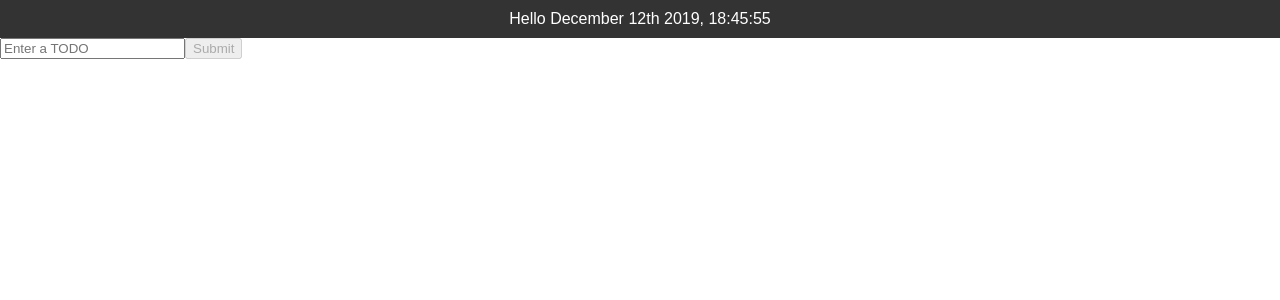
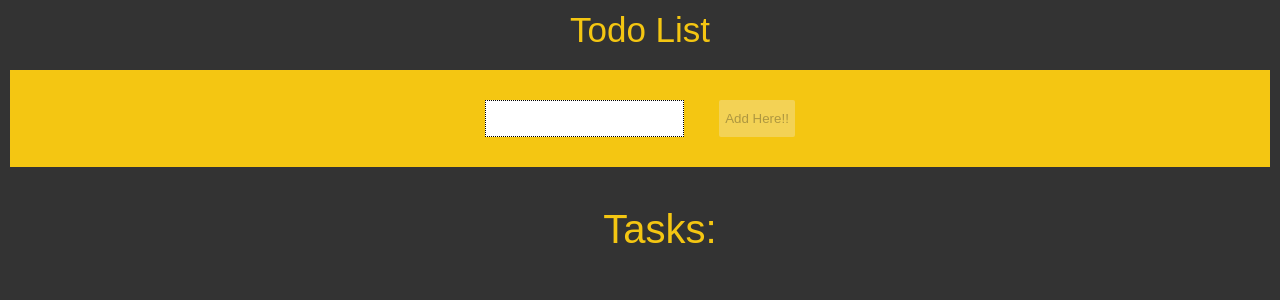
Before and after one commit to dawoodali16/reactapp, a React (Create React App) app: page / in a window 1280 px wide. Shown: the top 300 px of the page. Built offline with nearby package versions, Linux system fonts and the light colour scheme.

Commit message:
todo project is almost completed

```diff
--- a/src/App.css
+++ b/src/App.css
@@ -6,41 +6,61 @@
 body {
   margin: 0;
   font-family: Arial, Helvetica, sans-serif;
-}
-
-.topnav {
-  overflow: hidden;
-  background-color: #333;
-}
-
-.topnav a {
-  float: left;
-  display: block;
-  color: #f2f2f2;
-  text-align: center;
-  padding: 14px 16px;
-  text-decoration: none;
-}
-
-.topnav a:hover {
-  background-color: #ddd;
-  color: black;
-}
-
-.content {
-  background-color: #ddd;
-  padding: 10px;
-  /* height: 200px; Should be removed. Only for demonstration */
-}
-
-.footer {
-  background-color: #f1f1f1;
-  padding: 10px;
+  background: #333;
 }
 
 header {
   padding: 10px;
   background: #333;
-  color: #fff;
+  color: #f4c612;
+  text-align: center;
+  font-size: 35px;
+}
+form {
+  display: flex;
+  justify-content: center;
+  color: #f4c612;
+  font-size: 20px;
+  padding: 30px;
+  background: #f4c612;
+  margin: 10px;
+}
+form input {
+  padding: 10px;
+  margin-right: 5px;
+  border: 1px dotted black;
+  width: px;
+}
+form input:hover {
+  background-color: #333;
+  color: #f4c612;
+}
+form button {
+  border-style: none;
+  border-radius: 2px;
+  margin-left: 30px;
+  outline: none;
+}
+form button:hover {
+  background: #333;
+  color: #f4c612;
+}
+
+ul li {
+  display: flex;
+  justify-content: center;
+  flex-direction: row;
+  flex-wrap: nowrap;
+  margin: 15px;
+  color: #f4c612;
+  font-size: 25px;
+}
+ul p {
+  font-size: 40px;
+  color: #f4c612;
   text-align: center;
 }
+ul li button {
+  padding: 10px;
+  margin: 10px;
+}
--- a/src/App.js
+++ b/src/App.js
@@ -3,63 +3,54 @@ import moment from 'moment';
 import './App.css';
 import Header from './Header';
 import List from './List';
-
+import Footer from './Footer';
 class App extends Component {
   state = {
     list: [],
     field: ''
   };
-
-  changeField = e => {
+  onChange = e => {
     this.setState({ field: e.target.value });
   };
   submit = e => {
     e.preventDefault();
     const val = { title: this.state.field, isCompleted: false };
     this.setState({
-      field: '',
-      list: [...this.state.list, val]
+      list: [...this.state.list, val],
+      field: '  '
     });
   };
-
-  doneHandler = index => {
-    const list = this.state.list;
-    const mapResult = list.map((val, ind) => {
-      if (ind === index) {
-        val.isCompleted = !val.isCompleted;
-      }
-      return val;
-    });
-    this.setState({ list: mapResult });
-  };
-
-  removeHandler = index => {
+  delHandler = ind => {
     const list = [...this.state.list];
-    list.splice(index, 1);
+    list.splice(ind, 1);
     this.setState({ list });
   };
-
+  doneHandler = ind => {
+    const list = this.state.list;
+    const result = list.map((v, index) => {
+      if (ind === index) {
+        v.isCompleted = !v.isCompleted;
+        console.log('val ', v);
+      }
+      return v;
+    });
+    this.setState({ list: result });
+  };
   render() {
     const { list, field } = this.state;
-
     return (
       <div>
-        <Header name={moment().format('MMMM Do YYYY, HH:mm:ss')} />
+        <Header />
         <form onSubmit={this.submit}>
-          <input
-            type="text"
-            value={field}
-            onChange={this.changeField}
-            placeholder="Enter a TODO"
-          />
-          <button disabled={field ? false : true}>Submit </button>
+          <input type="text" onChange={this.onChange} value={field} />
+          <button disabled={field ? false : true}>Add Here!!</button>
         </form>
-        <ul></ul>
         <List
           list={list}
           doneHandler={this.doneHandler}
-          removeHandler={this.removeHandler}
+          delHandler={this.delHandler}
         />
+        <Footer name={moment().format('MMMM Do YYYY, h:mm:ss a')} />
       </div>
     );
   }
--- a/src/Footer.jsx
+++ b/src/Footer.jsx
@@ -1,24 +1,8 @@
 import React, { Component } from 'react';
 
 class Footer extends Component {
-  componentDidMount() {
-    console.log('ComponentDidMount Fire', this.props.result);
-  }
-  componentDidUpdate(prevProps) {
-    prevProps.result !== this.props.result && console.log('UDPATED RESULT!!!');
-    console.log('ComponentDidUpdate Fire');
-  }
-  componentWillUnmount() {
-    console.log('ComponenWillUnmount Fire');
-  }
-
-  render() {
-    console.log('Render Fire');
-    return (
-      <div className="footer">
-        <p>Footer {this.props.result}</p>
-      </div>
-    );
+  render(name) {
+    return <div className="footer"></div>;
   }
 }
 
--- a/src/Header.jsx
+++ b/src/Header.jsx
@@ -1,7 +1,7 @@
-import React from "react";
+import React from 'react';
 
-const Header = props => {
-  return <header>Hello {props.name}</header>;
+const Header = () => {
+  return <header>Todo List </header>;
 };
 
 export default Header;
--- a/src/List.jsx
+++ b/src/List.jsx
@@ -1,25 +1,31 @@
 import React from 'react';
-
-const List = ({ list, doneHandler, removeHandler }) => {
+const List = ({ list, doneHandler, delHandler }) => {
   return (
     <div>
       <ul>
+        <p>Tasks:</p>
         {list.map((v, i) => (
-          <li style={{ backgroundColor: v.isCompleted ? 'green' : '' }} key={i}>
-            {v.title}{' '}
+          <li
+            style={{
+              textDecoration: v.isCompleted ? 'line-through' : ''
+            }}
+            key={i}
+          >
+            {' '}
+            {v.title}
             <button
               onClick={() => {
                 doneHandler(i);
               }}
             >
               Done
-            </button>{' '}
+            </button>
             <button
               onClick={() => {
-                removeHandler(i);
+                delHandler(i);
               }}
             >
-              Remove
+              Delete
             </button>
           </li>
         ))}
```
